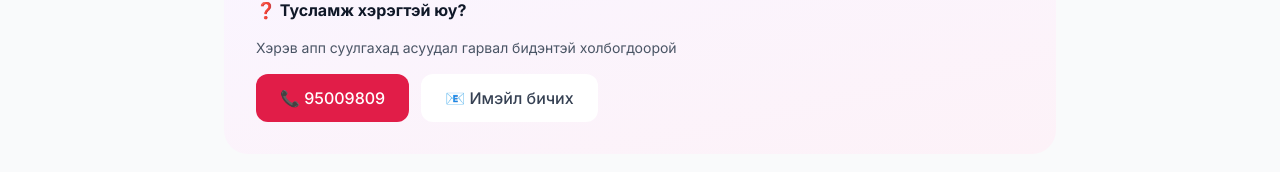
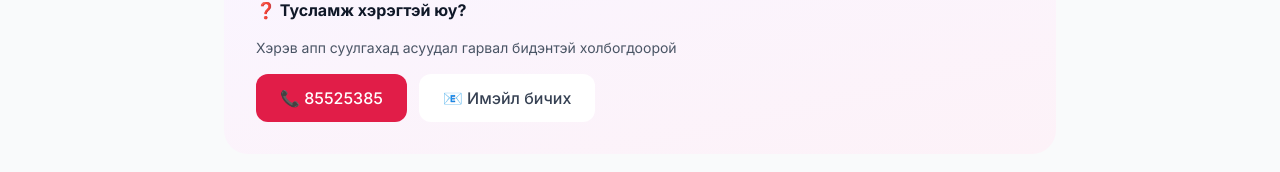
Before and after one commit to 99522226/Jiremsenii-zurag-zasah-APK, a Next.js app: page /install in a window 1280 px wide. Shown: the part 1690-1862 px from the top of the page. Built offline with nearby package versions, Linux system fonts and the light colour scheme; no server answers; the database is empty.

Commit message:
Update page.tsx

```diff
--- a/src/app/install/page.tsx
+++ b/src/app/install/page.tsx
@@ -245,7 +245,7 @@ const handleInstall = async () => {
                     href="tel:95009809"
                     className="inline-flex items-center justify-center gap-2 px-6 py-3 bg-rose-600 text-white rounded-xl font-medium hover:bg-rose-700 transition-colors"
                   >
-                    📞 95009809
+                    📞 85525385
                   </a>
                   <a
                     href="mailto:jaagiierdene96@gmail.com"
```
